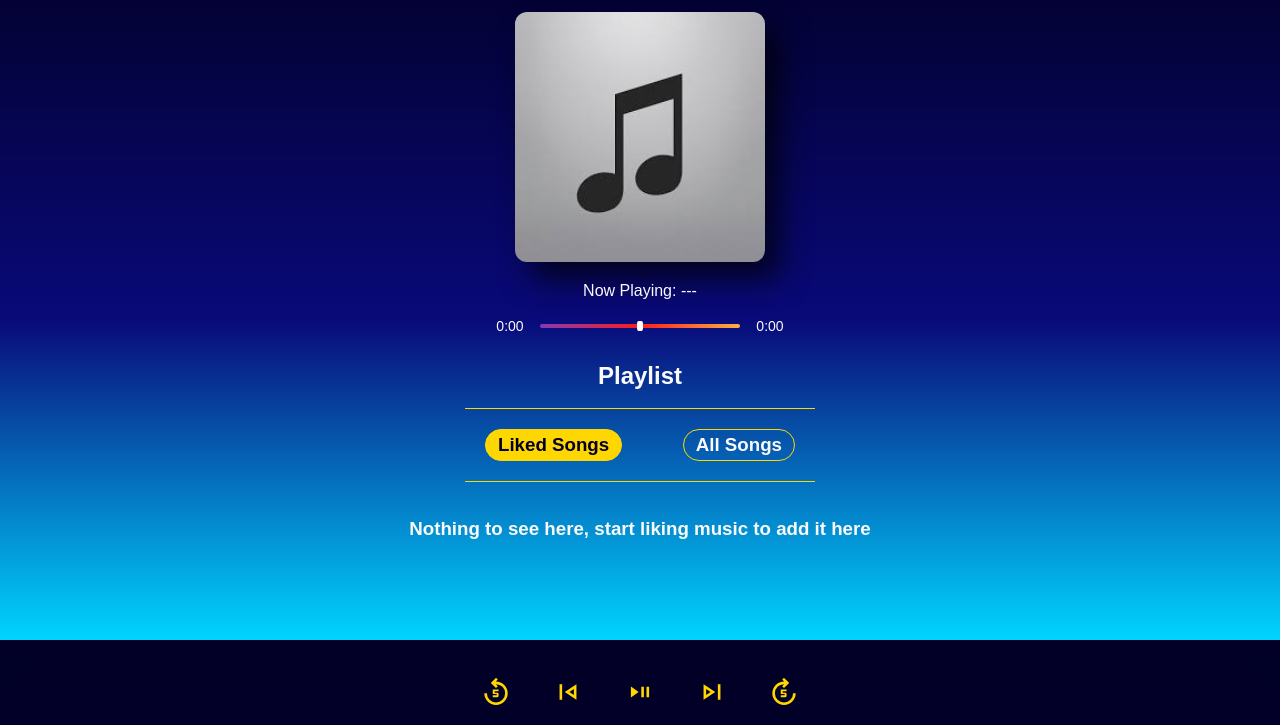
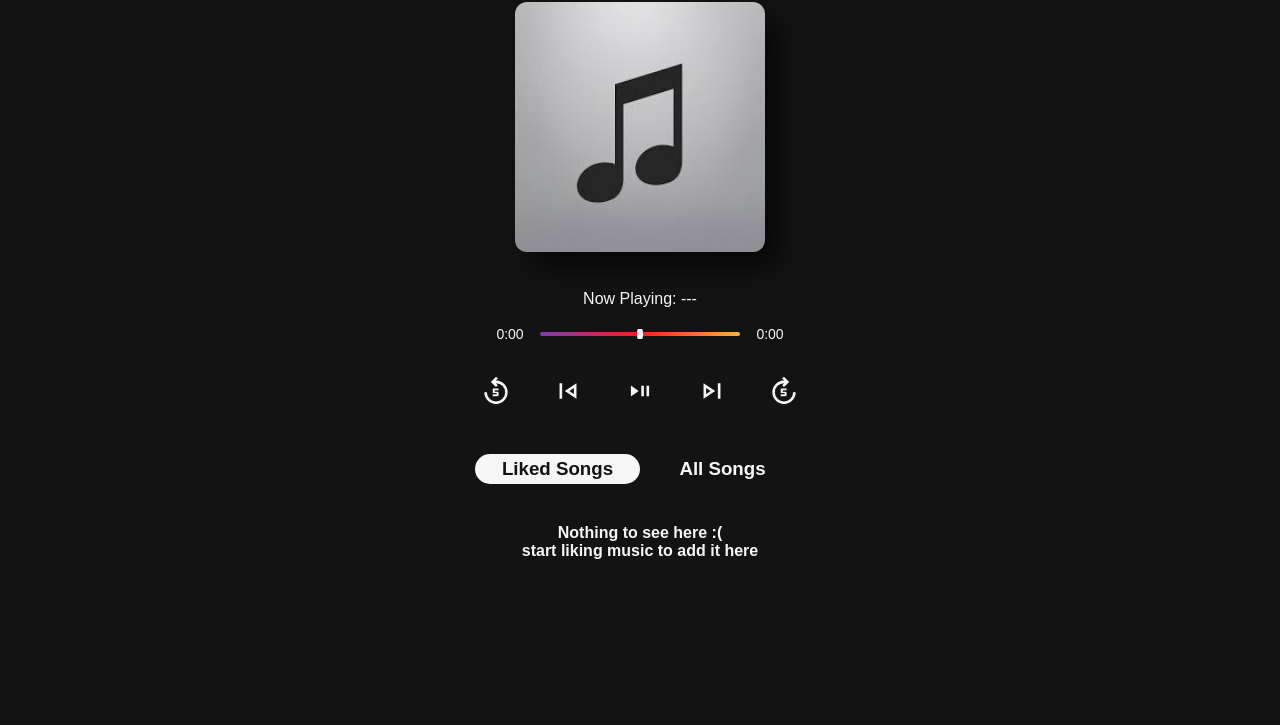
Before and after one commit to SakthivelDurai47/Music_app, a plain HTML site: page index.html in a window 1280 px wide. Shown: the part 75-800 px from the top of the page. Drawn offline with Linux system fonts and the light colour scheme.

Commit message:
updated new ui colors and layout

```diff
--- a/app.js
+++ b/app.js
@@ -107,11 +107,11 @@ function updateLikeList() {
     <img src='${songs[id].cover}' width="60"/>
     <p>${songs[id].title}</p>
     <button onclick="likeSong('${id}')">
-      <svg xmlns="http://www.w3.org/2000/svg" height="24px" viewBox="0 -960 960 960" width="24px" fill="#ff003c">
+      <svg xmlns="http://www.w3.org/2000/svg" height="24px" viewBox="0 -960 960 960" width="24px" fill="#f6f6f6c4">
         <path d="m480-120-58-52q-101-91-167-157T150-447.5Q111-500 95.5-544T80-634q0-94 63-157t157-63q52 0 99 22t81 62q34-40 81-62t99-22q94 0 157 63t63 157q0 46-15.5 90T810-447.5Q771-395 705-329T538-172l-58 52Zm0-108q96-86 158-147.5t98-107q36-45.5 50-81t14-70.5q0-60-40-100t-100-40q-47 0-87 26.5T518-680h-76q-15-41-55-67.5T300-774q-60 0-100 40t-40 100q0 35 14 70.5t50 81q36 45.5 98 107T480-228Zm0-273Z"/>
       </svg>
     </button>
-    <button onclick="playSong('${id}')"><svg xmlns="http://www.w3.org/2000/svg" height="28px" viewBox="0 -960 960 960" width="28px" fill="#e3e3e3"><path d="M320-200v-560l440 280-440 280Zm80-280Zm0 134 210-134-210-134v268Z"/></svg></button>
+    <button onclick="playSong('${id}')"><svg xmlns="http://www.w3.org/2000/svg" height="28px" viewBox="0 -960 960 960" width="28px" fill="#f6f6f6c4"><path d="M320-200v-560l440 280-440 280Zm80-280Zm0 134 210-134-210-134v268Z"/></svg></button>
     `;
     likedList.appendChild(div);
     div.classList.add("songList");
@@ -119,7 +119,7 @@ function updateLikeList() {
   });
   if (likedList.innerHTML == "") {
     likedList.innerHTML =
-      "<h3>Nothing to see here, start liking music to add it here</h3>";
+      "<h4>Nothing to see here :(<br>start liking music to add it here</h4>";
   }
   updatePlayUI(likedSongs[song_count]);
 }
@@ -139,13 +139,13 @@ function updateAllList() {
     <p>${song.title}</p>
 
     <button onclick="likeSong('${id}')">
-      <svg xmlns="http://www.w3.org/2000/svg" height="24px" viewBox="0 -960 960 960" width="24px" fill="#e3e3e3">
+      <svg xmlns="http://www.w3.org/2000/svg" height="24px" viewBox="0 -960 960 960" width="24px" fill="#f6f6f6c4">
         <path d="m480-120-58-52q-101-91-167-157T150-447.5Q111-500 95.5-544T80-634q0-94 63-157t157-63q52 0 99 22t81 62q34-40 81-62t99-22q94 0 157 63t63 157q0 46-15.5 90T810-447.5Q771-395 705-329T538-172l-58 52Zm0-108q96-86 158-147.5t98-107q36-45.5 50-81t14-70.5q0-60-40-100t-100-40q-47 0-87 26.5T518-680h-76q-15-41-55-67.5T300-774q-60 0-100 40t-40 100q0 35 14 70.5t50 81q36 45.5 98 107T480-228Zm0-273Z"/>
       </svg>
     </button>
 
     <button onclick="playSong('${id}')">
-      <svg xmlns="http://www.w3.org/2000/svg" height="28px" viewBox="0 -960 960 960" width="28px" fill="#e3e3e3">
+      <svg xmlns="http://www.w3.org/2000/svg" height="28px" viewBox="0 -960 960 960" width="28px" fill="#f6f6f6c4">
         <path d="M320-200v-560l440 280-440 280Zm80-280Zm0 134 210-134-210-134v268Z"/>
       </svg>
     </button>
--- a/index.html
+++ b/index.html
@@ -10,6 +10,7 @@
     <main>
       <h1>Sakthi's Music Player!</h1>
       <img src="covers/images.jpg" id="img" alt="Error while loading img" />
+      <br />
       <p>Now Playing: <span id="title">---</span></p>
       <br />
 
@@ -20,7 +21,6 @@
       </div>
 
       <audio id="player" src=""></audio>
-    </main>
 
       <br />
 
@@ -91,16 +91,13 @@
           </svg>
         </button>
       </div>
+    </main>
 
     <section id="playlist">
-      <h2>Playlist</h2>
-      <br />
       <div id="selection">
         <h3 id="likeSongBtn" class="active">Liked Songs</h3>
         <h3 id="allSongBtn">All Songs</h3>
       </div>
-
-      <br /><br />
 
       <div id="likedSongs"></div>
 
--- a/style.css
+++ b/style.css
@@ -1,7 +1,11 @@
 :root {
-  --primary-color: #020024;
-  --secondary-color: gold;
-  --text-color: #fafafa;
+  --background-color: #131313;
+  /* 131313 */
+  --text-color: #f6f6f6;
+  /* f6f6f6 */
+  --secondary-dim: #f6f6f6c4;
+  /* 131313c4 */
+  /* f6f6f6c4 */
 }
 
 * {
@@ -12,13 +16,7 @@
 }
 
 body {
-  background: var(--primary-color);
-  background: linear-gradient(
-    180deg,
-    rgba(2, 0, 36, 1) 0%,
-    rgba(9, 9, 121, 1) 55%,
-    rgba(0, 212, 255, 1) 100%
-  );
+  background: var(--background-color);
   color: var(--text-color);
   display: flex;
   flex-direction: column;
@@ -31,14 +29,23 @@ main {
   flex-direction: column;
   justify-content: center;
   align-items: center;
-  margin-top: 20px;
+  padding-top: 20px;
+  padding-bottom: 20px;
   text-align: center;
-  padding: 10px;
-  border-radius: 8px;
-  h1 {
-    color: var(--secondary-color);
-  }
+  width: 100%;
+  color: var(--text-color);
 }
+
+/* Target both html and body to be safe */
+html {
+  /* For Firefox */
+  scrollbar-width: none;
+}
+/* For Chrome, Safari, and Edge */
+html::-webkit-scrollbar {
+  display: none;
+}
+
 .timeline {
   display: flex;
   align-items: center;
@@ -72,14 +79,14 @@ main {
   appearance: none;
   width: 6px;
   height: 10px;
-  background: #fff;
+  background: var(--text-color);
   border-radius: 30%;
 }
 
 #timeline::-moz-range-thumb {
   width: 6px;
   height: 10px;
-  background: #fff;
+  background: var();
   border-radius: 30%;
 }
 
@@ -87,20 +94,17 @@ main {
   width: 250px;
   border-radius: 12px;
   margin: 20px;
-  box-shadow: 15px 17px 30px rgba(0, 0, 0, 0.7);
+  box-shadow: 15px 17px 30px rgba(0, 0, 0, 0.6);
 }
 
 #controls {
   display: flex;
-  background-color: #0200249e;
-  z-index: 1;
   backdrop-filter: blur(8px);
   justify-content: center;
   align-items: center;
   gap: 2px;
   width: 100%;
   padding: 12px;
-  position: fixed;
   bottom: 0;
   button {
     border: none;
@@ -109,9 +113,10 @@ main {
     font-weight: bold;
     border-radius: 300px;
     background: none;
+    cursor: pointer;
     svg {
       scale: 1.3;
-      fill: var(--secondary-color);
+      fill: var(--text-color);
     }
   }
 }
@@ -124,22 +129,23 @@ button:hover {
   display: flex;
   flex-direction: column;
   text-align: center;
-  margin-bottom: 100px;
+  margin-bottom: 80px;
+  border-radius: 24px;
+  padding: 0px 8px 8px 8px;
+  overflow: hidden;
+
   .songList {
+    border: 1px solid var(--secondary-dim);
+    border-radius: 18px;
+    margin-top: 12px;
     display: grid;
     align-items: center;
     width: 350px;
     grid-template-columns: 1fr 4fr 1fr 1fr;
     font-weight: bold;
     gap: 10px;
-    margin-top: 8px;
-    background-color: #0200249e;
-    backdrop-filter: blur(6px);
     color: var(--text-color);
     padding: 8px;
-    box-shadow: 4px 5px 15px rgba(0, 0, 0, 0.1);
-    border-radius: 16px;
-    border: 1px solid var(--text-color);
     img {
       border-radius: 8px;
     }
@@ -153,13 +159,19 @@ button:hover {
       align-items: center;
     }
   }
+  h4 {
+    padding: 30px 10px;
+    width: 350px;
+    margin: auto;
+    text-align: center;
+  }
 }
 
 .liked {
   button:first-of-type {
     cursor: pointer;
     svg {
-      fill: crimson;
+      fill: lightcoral;
     }
   }
 }
@@ -168,7 +180,7 @@ button:hover {
   button:last-of-type {
     cursor: pointer;
     svg {
-      fill: lawngreen;
+      fill: lightskyblue;
     }
   }
 }
@@ -177,13 +189,12 @@ button:hover {
   display: flex;
   justify-content: space-between;
   align-items: center;
-  width: 350px;
+  width: 100%;
   margin: auto;
-  padding: 20px;
-  border-bottom: 1px solid var(--secondary-color);
-  border-top: 1px solid var(--secondary-color);
+  padding: 10px;
+  border-radius: 100px;
   h3 {
-    border: 1px solid var(--secondary-color);
+    width: 100%;
     padding: 4px 12px;
     border-radius: 100px;
     cursor: pointer;
@@ -196,6 +207,10 @@ button:hover {
 }
 
 .active {
-  background-color: var(--secondary-color);
-  color: var(--primary-color);
+  background-color: var(--text-color);
+  color: var(--background-color);
 }
+
+svg {
+  cursor: pointer;
+}
```
Lines whose indentation alone changed are shown as unchanged.
